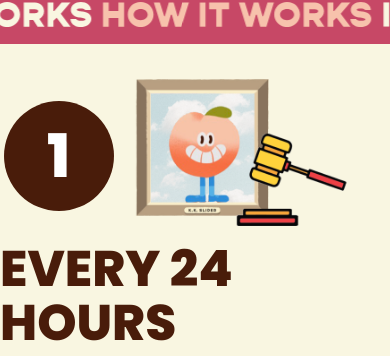
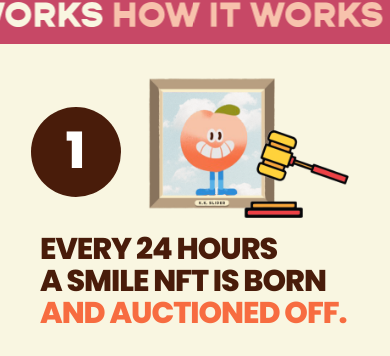
Before and after one commit to smilesDAO/smiles-website, a React (Create React App) app: page / in a window 390 px wide. Shown: the part 1193-1549 px from the top of the page. Built offline with nearby package versions, Linux system fonts and the light colour scheme.

Commit message:
:art: :sparkle: add responsiveness

```diff
--- a/src/stylesheets/components/home/tutorial.scss
+++ b/src/stylesheets/components/home/tutorial.scss
@@ -12,7 +12,6 @@
       justify-content: left;
 
       .upper-content-left {
-        // background-color: $green;
         display: flex;
         justify-content: center;
         align-items: center;
@@ -44,28 +43,68 @@
       font-size: 50px;
       line-height: 54px;
       color: $black;
+      letter-spacing: -1px;
 
-      .text-line {
-        font-size: 50px;
-        line-height: 54px;
-        background-color:gold;
-        text-align:justify;
-        span{
-          background-color:red;
-          width:100%;
-          // height: 0.1px;
-          display:inline-block;
-        }
-      }
       p {
         margin: 0;
         font-family: var(--title-font);
         color: $brown;
+        padding-left: 40px;
         strong {
           color: $orange;
         }
       }
+    }
+  }
 
+
+
+  // MEDIA QUERIES
+  @media (max-width: 700px) {
+    .lower-content {
+      font-size: 45px !important;
+      line-height: 49px !important;
+    }
+  }
+  @media (max-width: 570px) {
+    .lower-content {
+      font-size: 40px !important;
+      line-height: 44px !important;
+    }
+  }
+  @media (max-width: 500px) {
+    .upper-content {
+      padding-left: 20px !important;
+    }
+    .lower-content {
+      font-size: 35px !important;
+      line-height: 39px !important;
+    }
+  }
+  @media (max-width: 450px) {
+    .lower-content {
+      font-size: 30px !important;
+      line-height: 32px !important;
+    }
+    .circled-number {
+      width: 90px !important;
+      height: 90px !important;
+      font-size: 50px !important;
+    }
+  }
+  @media (max-width: 380px) {
+    .lower-content {
+      letter-spacing: -2px !important;
+    }
+  }
+  @media (max-width: 360px) {
+    .lower-content p {
+      padding-left: 30px !important;
+    }
+  }
+  @media (max-width: 340px) {
+    .lower-content p {
+      padding-left: 20px !important;
     }
   }
 }
```
